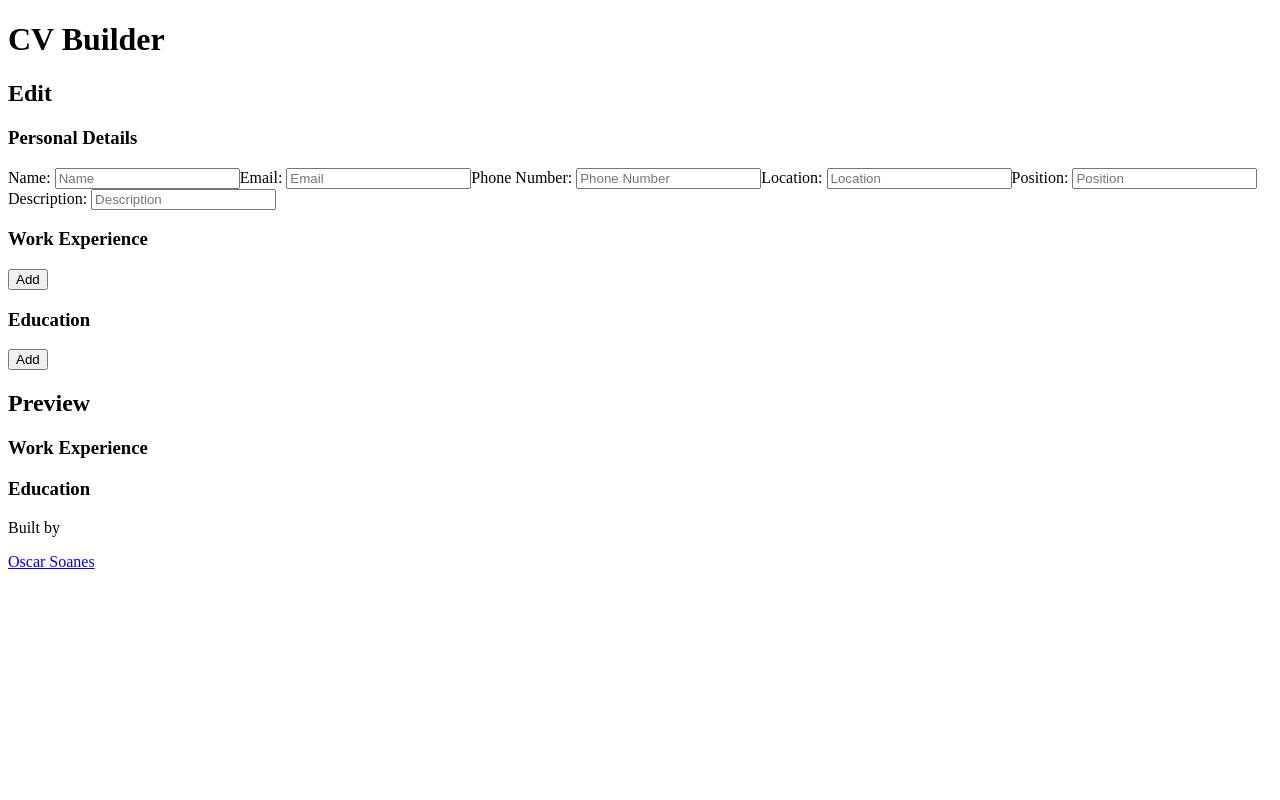
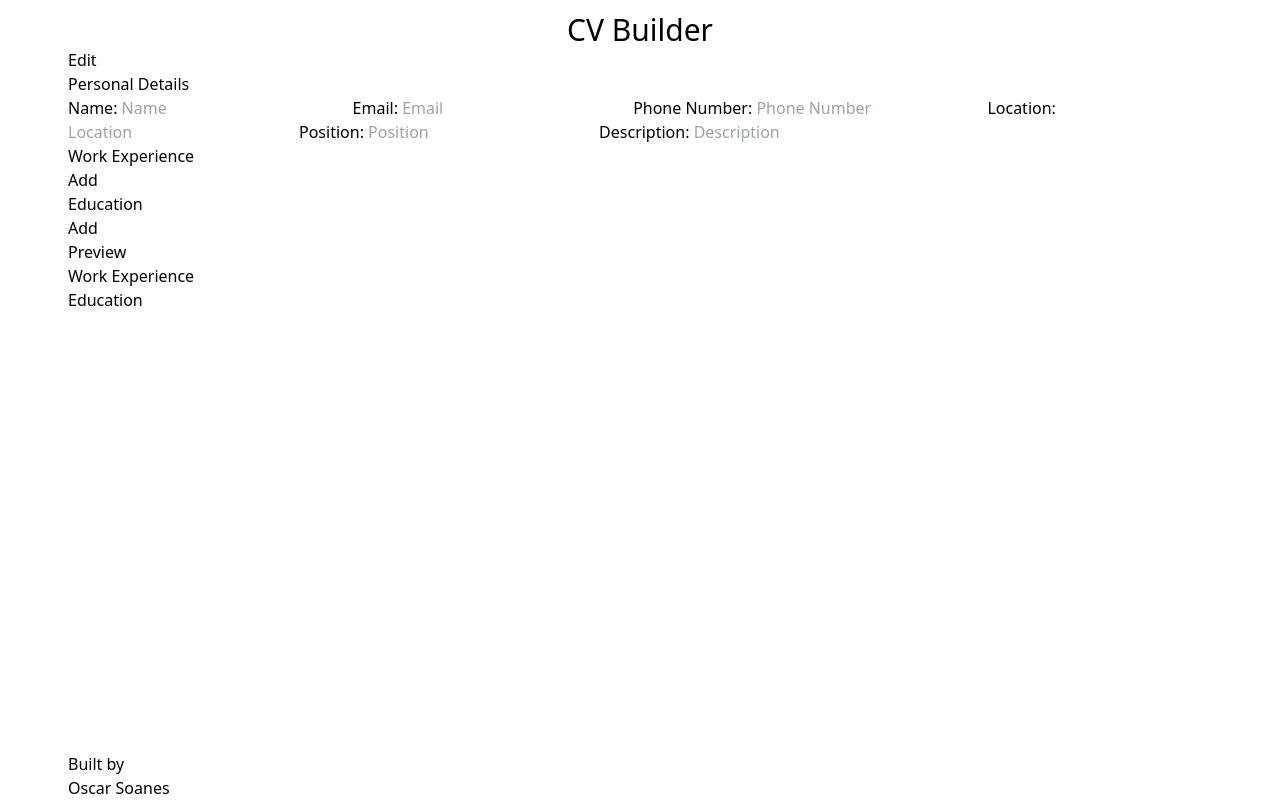
Before and after one commit to OscarSoanes/cv-project, a React (Create React App) app: page / in a window 1280 px wide. Built offline with nearby package versions, Linux system fonts and the light colour scheme.

Commit message:
Layout styling on page

```diff
--- a/src/App.js
+++ b/src/App.js
@@ -3,8 +3,8 @@ import { Footer } from "./components/Footer";
 
 function App() {
   return (
-    <div className="App">
-      <h1>CV Builder</h1>
+    <div className="page h-full">
+      <h1 className="text-center text-3xl font-medium tw mt-3">CV Builder</h1>
       <Main />
       <Footer />
     </div>
--- a/src/index.js
+++ b/src/index.js
@@ -2,6 +2,8 @@ import React from 'react';
 import ReactDOM from 'react-dom/client';
 import App from './App';
 import reportWebVitals from './reportWebVitals';
+
+import './main.css'
 
 const root = ReactDOM.createRoot(document.getElementById('root'));
 root.render(
--- /dev/null
+++ b/src/main.css
@@ -0,0 +1,19 @@
+@tailwind base;
+@tailwind components;
+@tailwind utilities;
+
+html, body {
+    height: 100%;
+}
+
+#root {
+    height: 100%;
+}
+
+.page {
+    width: min(125ch, calc(100% - 4rem));
+    margin-inline: auto;
+
+    display: grid;
+    grid-template-rows: max-content 1fr max-content;
+}
```
